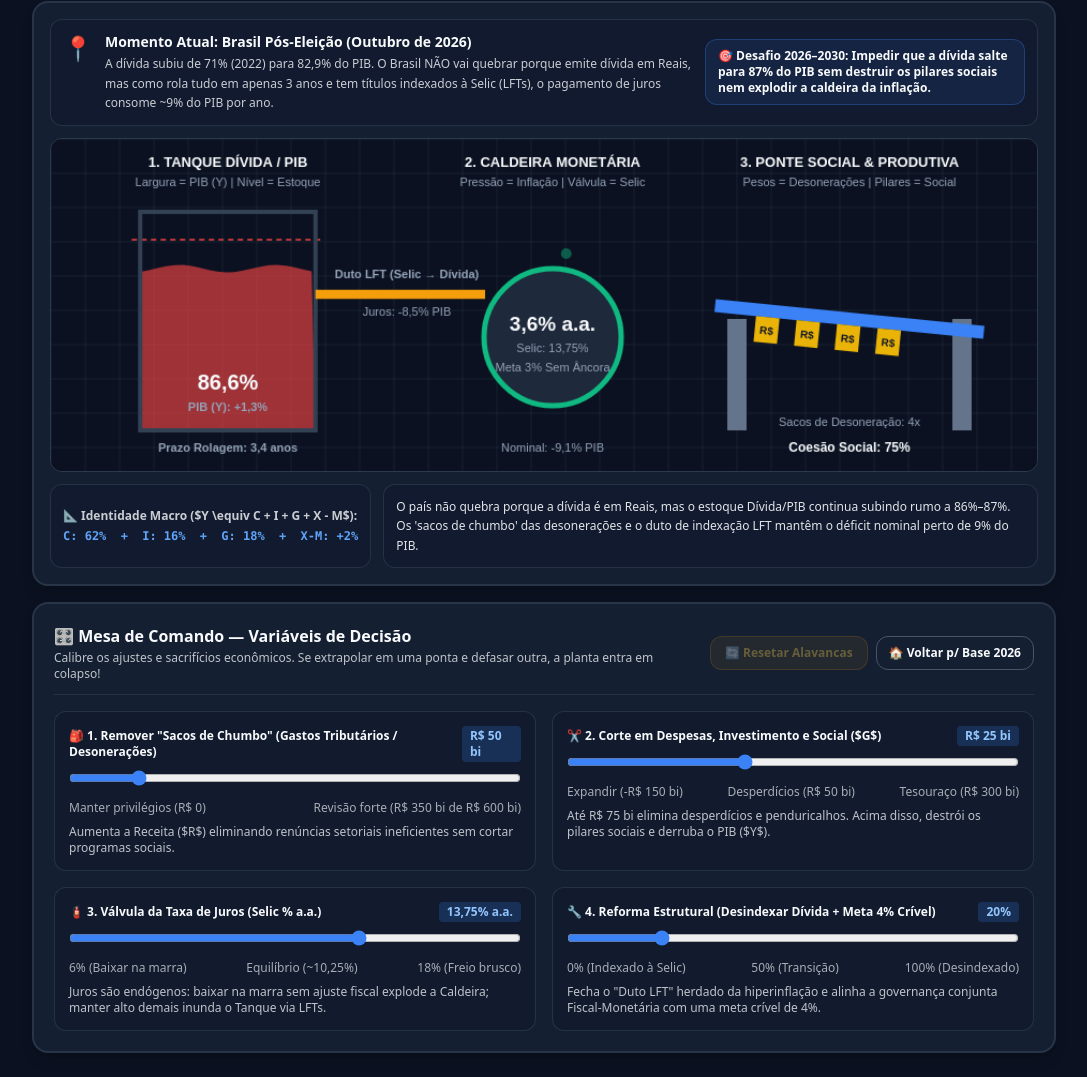
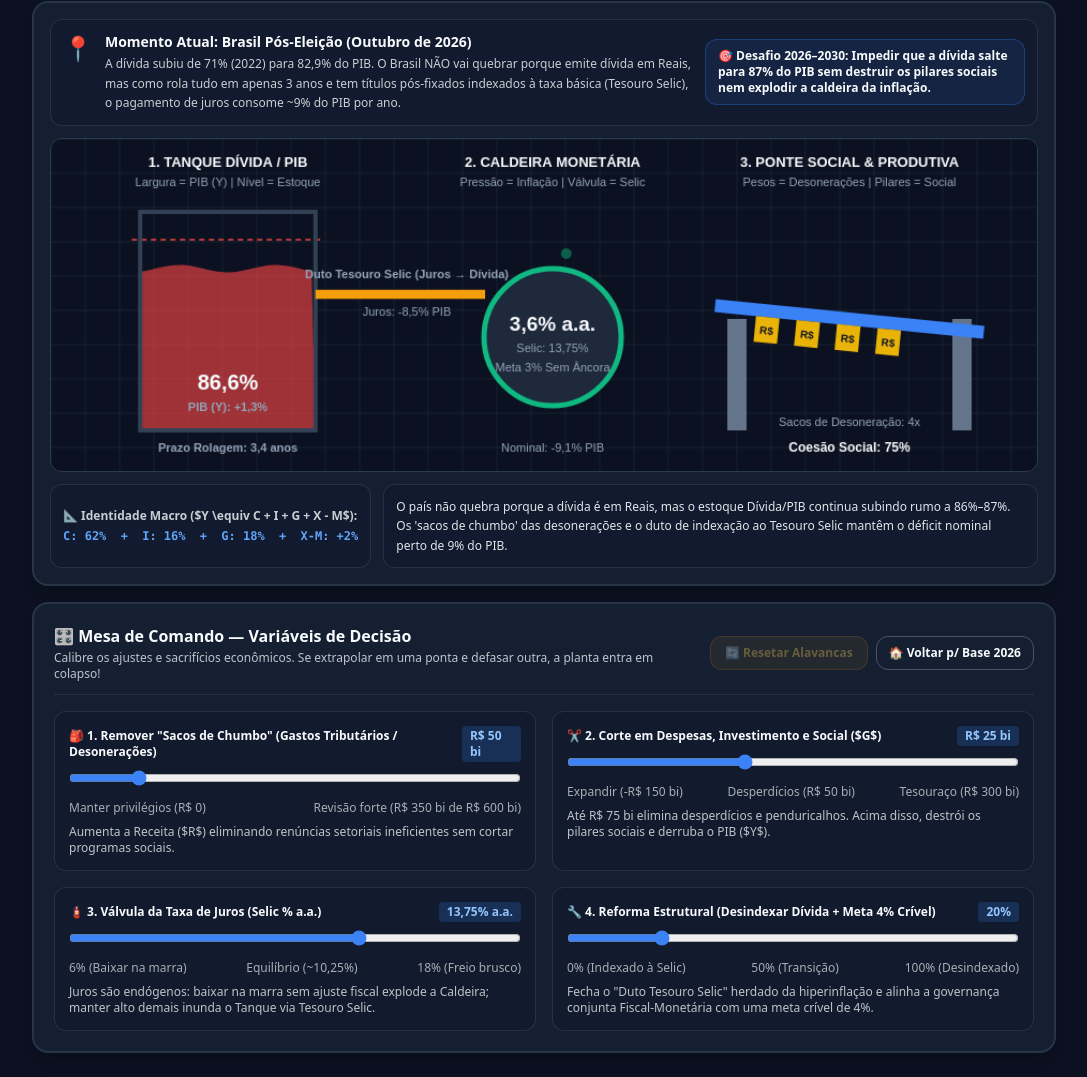
Before and after one commit to Durso16atu/equilibrio_macroeconomico, a plain HTML site: page index.html in a window 1280 px wide. Shown: the part 513-1590 px from the top of the page, without its empty margins (96-1183 px from the left). Drawn offline with nearby package versions, Linux system fonts and the light colour scheme.

Commit message:
refactor(ui): substituir termos tecnicos como LFT por Tesouro Selic para facil assimilacao

```diff
--- a/index.html
+++ b/index.html
@@ -244,7 +244,7 @@
             <span>18% (Freio brusco)</span>
           </div>
           <p class="text-xs opacity-75">
-            Juros são endógenos: baixar na marra sem ajuste fiscal explode a Caldeira; manter alto demais inunda o Tanque via LFTs.
+            Juros são endógenos: baixar na marra sem ajuste fiscal explode a Caldeira; manter alto demais inunda o Tanque via Tesouro Selic.
           </p>
         </div>
 
@@ -261,7 +261,7 @@
             <span>100% (Desindexado)</span>
           </div>
           <p class="text-xs opacity-75">
-            Fecha o "Duto LFT" herdado da hiperinflação e alinha a governança conjunta Fiscal-Monetária com uma meta crível de 4%.
+            Fecha o "Duto Tesouro Selic" herdado da hiperinflação e alinha a governança conjunta Fiscal-Monetária com uma meta crível de 4%.
           </p>
         </div>
       </div>
--- a/src/engine/macro_physics.js
+++ b/src/engine/macro_physics.js
@@ -16,7 +16,7 @@ window.MacroEngine = (function () {
       shortTitle: "Base Out/2026",
       subtitle: "Dívida 82,9% | Selic 13,75%",
       name: "Momento Atual: Brasil Pós-Eleição (Outubro de 2026)",
-      desc: "A dívida subiu de 71% (2022) para 82,9% do PIB. O Brasil NÃO vai quebrar porque emite dívida em Reais, mas como rola tudo em apenas 3 anos e tem títulos indexados à Selic (LFTs), o pagamento de juros consome ~9% do PIB por ano.",
+      desc: "A dívida subiu de 71% (2022) para 82,9% do PIB. O Brasil NÃO vai quebrar porque emite dívida em Reais, mas como rola tudo em apenas 3 anos e tem títulos pós-fixados indexados à taxa básica (Tesouro Selic), o pagamento de juros consome ~9% do PIB por ano.",
       historicalContext: "🎯 Desafio 2026–2030: Impedir que a dívida salte para 87% do PIB sem destruir os pilares sociais nem explodir a caldeira da inflação.",
       externalWind: 0,
       renuncias: 50,
@@ -95,8 +95,8 @@ window.MacroEngine = (function () {
       shortTitle: "1994: Plano Real (URV)",
       subtitle: "Fim da Hiper + Juro Alto",
       name: "Memória Histórica (1994): A Engenharia da URV e o Plano Real",
-      desc: "Para acabar com a hiperinflação sem congelar preços, o Plano Real criou uma moeda virtual (URV) que alinhou os preços relativos antes de virar o Real. A caldeira foi domada, mas a indexação dos títulos públicos à Selic (LFTs) sobreviveu.",
-      historicalContext: "🧬 Cicatriz que ficou para hoje: Vencemos a hiperinflação, mas mantivemos o 'Duto LFT' que liga a Selic diretamente ao estoque da dívida pública.",
+      desc: "Para acabar com a hiperinflação sem congelar preços, o Plano Real criou uma moeda virtual (URV) que alinhou os preços relativos antes de virar o Real. A caldeira foi domada, mas a indexação dos títulos públicos à taxa Selic (o Tesouro Selic) sobreviveu.",
+      historicalContext: "🧬 Cicatriz que ficou para hoje: Vencemos a hiperinflação, mas mantivemos o 'Duto Tesouro Selic' que liga a taxa de juros diretamente ao estoque da dívida pública.",
       externalWind: 0,
       renuncias: 75,
       cortes: 50,
@@ -159,7 +159,7 @@ window.MacroEngine = (function () {
     inflacao = Math.max(2.2, Math.min(18.0, inflacao));
 
     // 4. Serviço de Juros da Dívida (Fluxo Nominal)
-    // Quanto menor a reforma de desindexação, maior o contágio Selic -> Dívida (LFTs)
+    // Quanto menor a reforma de desindexação, maior o contágio Selic -> Dívida (Tesouro Selic)
     const fatorIndexacao = 0.68 - (reforma * 0.003);
     const premioRisco = hiatoJuros < -1.5 ? Math.abs(hiatoJuros + 1.5) * 0.9 : 0;
     const jurosFluxo = -((selic * fatorIndexacao) + premioRisco);
@@ -224,7 +224,7 @@ window.MacroEngine = (function () {
     } else if (dividaProj >= 85.5 || hp < 72) {
       mode = "warning";
       statusText = "⚠️ Alerta de Fadiga: Bola de Neve dos Juros Ativa";
-      failureReason = "O país não quebra porque a dívida é em Reais, mas o estoque Dívida/PIB continua subindo rumo a 86%–87%. Os 'sacos de chumbo' das desonerações e o duto de indexação LFT mantêm o déficit nominal perto de 9% do PIB.";
+      failureReason = "O país não quebra porque a dívida é em Reais, mas o estoque Dívida/PIB continua subindo rumo a 86%–87%. Os 'sacos de chumbo' das desonerações e o duto de indexação ao Tesouro Selic mantêm o déficit nominal perto de 9% do PIB.";
     }
 
     return {
--- a/src/ui/canvas_renderer.js
+++ b/src/ui/canvas_renderer.js
@@ -123,7 +123,7 @@ window.CanvasRenderer = (function () {
     ctx.fillText(`Prazo Rolagem: ${state.matYears.toFixed(1).replace(".", ",")} anos`, tankCenterX, tankBottom + 20);
 
     // =========================================================================
-    // DUTO DE RECIRCULAÇÃO LFT (SELIC -> ESTOQUE DA DÍVIDA)
+    // DUTO DE RECIRCULAÇÃO TESOURO SELIC (SELIC -> ESTOQUE DA DÍVIDA)
     // =========================================================================
     const pipeThickness = Math.max(2, (105 - state.reforma) / 10);
     ctx.strokeStyle = "#f59e0b";
@@ -133,7 +133,7 @@ window.CanvasRenderer = (function () {
     ctx.lineTo(tankCenterX + tankHalfW, 145);
     ctx.stroke();
 
-    // Partículas de juros fluindo pelo duto LFT
+    // Partículas de juros fluindo pelo duto Tesouro Selic
     const pipeLen = 405 - (tankCenterX + tankHalfW);
     for (let p = 0; p < 3; p++) {
       const offset = ((tick * 38 + p * (pipeLen / 3)) % pipeLen);
@@ -144,7 +144,7 @@ window.CanvasRenderer = (function () {
     }
     ctx.font = "bold 11px sans-serif";
     ctx.fillStyle = muted;
-    ctx.fillText("Duto LFT (Selic → Dívida)", 332, 130);
+    ctx.fillText("Duto Tesouro Selic (Juros → Dívida)", 332, 130);
     ctx.font = "11px sans-serif";
     ctx.fillText(`Juros: ${state.jurosFluxo.toFixed(1).replace(".", ",")}% PIB`, 332, 165);
 
```
Also changed, not shown: 1 other file.
